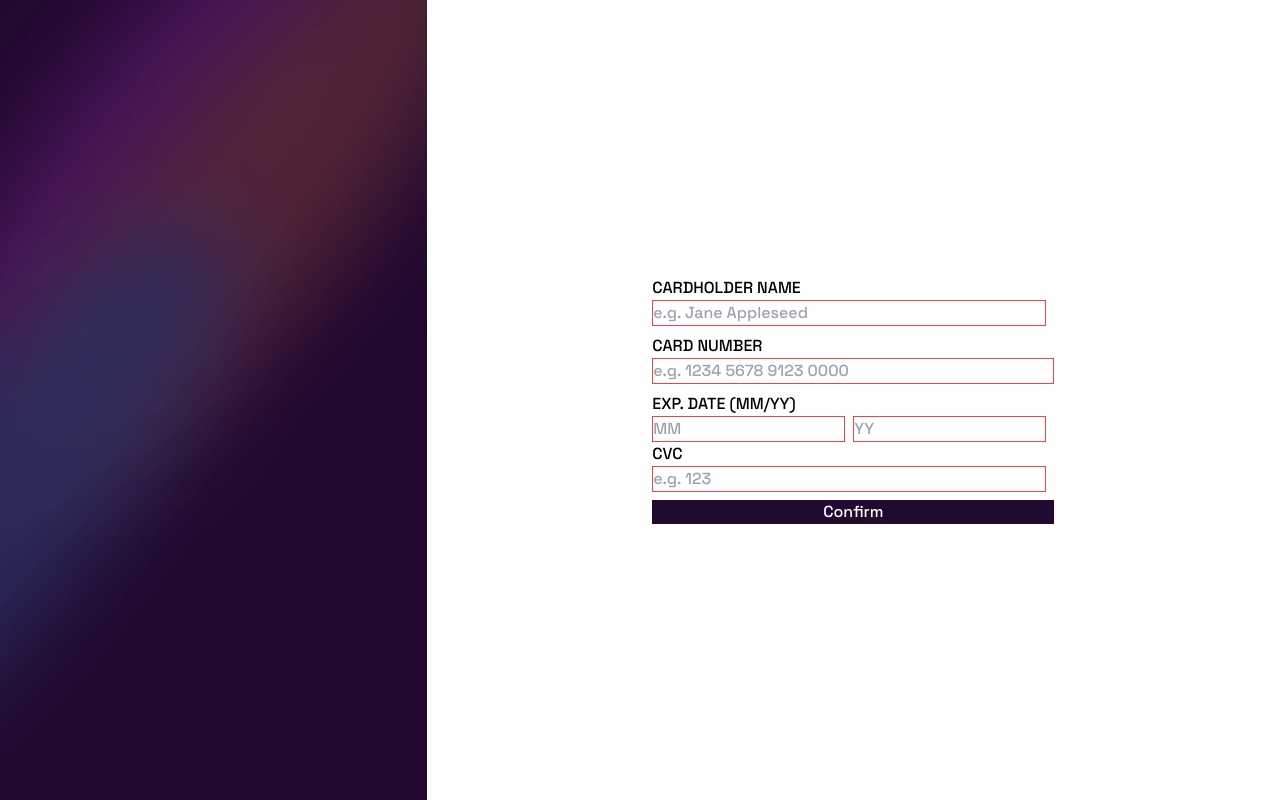
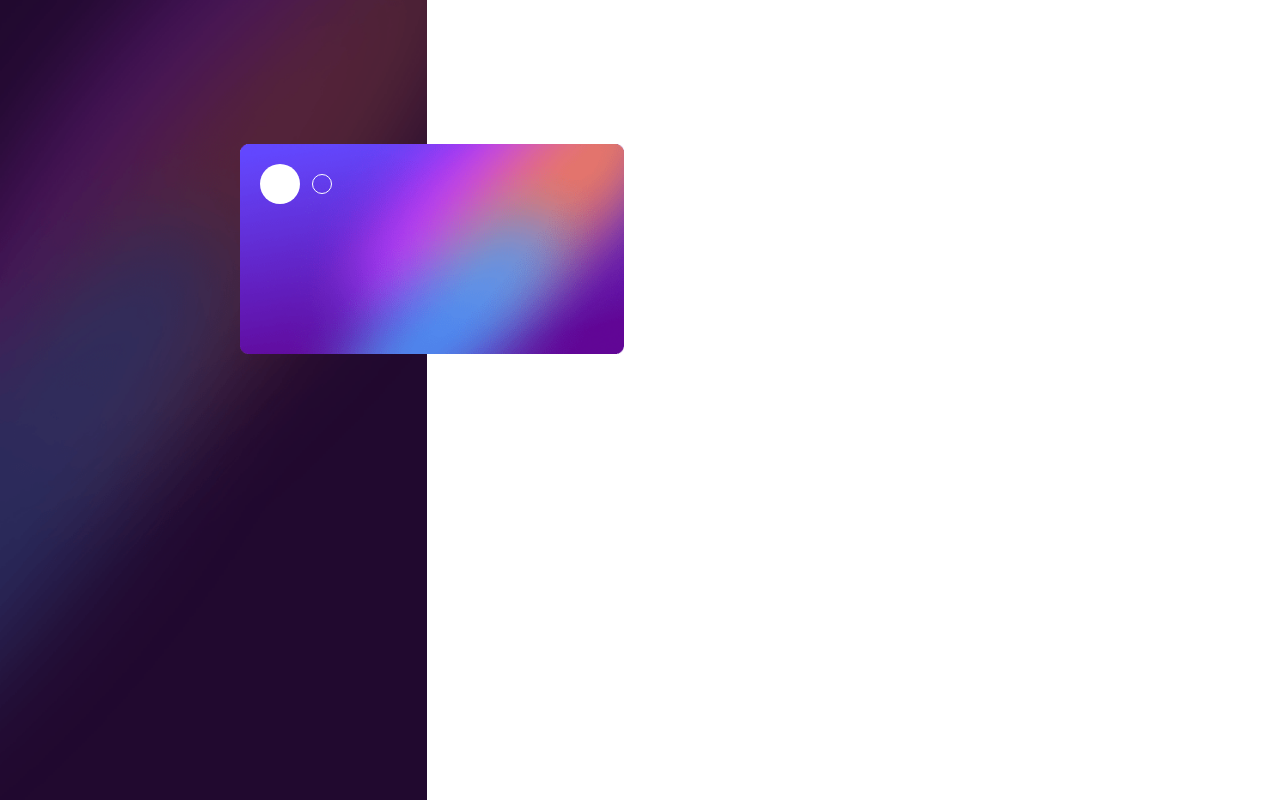
Before and after one commit to f1x3d49/frontendmentor-interactivecarddetailsform, a React (Create React App) app in the folder frontend/: page / in a window 1280 px wide. Built offline with nearby package versions, Linux system fonts and the light colour scheme.

Commit message:
started to do the cards

```diff
--- a/frontend/src/App.js
+++ b/frontend/src/App.js
@@ -1,12 +1,12 @@
-import FormComponent from "./components/FormComponent";
+import CardFront from "./components/CardFront";
 
 function App() {
   return (
     <div className="flex md:flex-row sm:flex-col w-screen h-screen font-main">
-      <div className="md:h-screen md:w-1/3 sm:h-1/3 sm:w-screen md:bg-desktop sm:bg-mobile bg-cover"></div>
-      <div className="md:h-screen md:w-2/3 sm:h-2/3 sm:w-screen bg-swhite">
-        <FormComponent />
+      <div className="md:h-screen md:w-1/3 sm:h-1/3 sm:w-screen md:bg-desktop sm:bg-mobile bg-cover">
+        <CardFront />
       </div>
+      <div className="md:h-screen md:w-2/3 sm:h-2/3 sm:w-screen bg-swhite"></div>
     </div>
   );
 }
--- /dev/null
+++ b/frontend/src/components/CardFront.js
@@ -0,0 +1,16 @@
+import React from "react";
+import cardfront from "../images/bg-card-front.png";
+
+const CardFront = () => {
+  return (
+    <article className="absolute w-96 h-48 inset-x-60 inset-y-36">
+      <img src={cardfront} alt="front-card" className="object-cover" />
+      <div className="flex gap-3 absolute top-5 left-5 items-center">
+        <div className="w-10 h-10 bg-swhite rounded-full"></div>
+        <div className="w-5 h-5 rounded-full border border-swhite"></div>
+      </div>
+    </article>
+  );
+};
+
+export default CardFront;
--- a/frontend/src/components/FormComponent.js
+++ b/frontend/src/components/FormComponent.js
@@ -3,31 +3,27 @@ import React from "react";
 const FormComponent = () => {
   return (
     <div className="flex w-full h-full items-center justify-center">
-      <form className="grid grid-cols-1 gap-2 max-w-lg">
+      <form className="flex flex-col gap-2 max-w-md">
         <div className="flex flex-col">
           <label>CARDHOLDER NAME</label>
           <input type="text" placeholder="e.g. Jane Appleseed" />
         </div>
-        <div className="flex flex-col col-span-2">
+        <div className="flex flex-col ">
           <label>CARD NUMBER</label>
           <input type="text" placeholder="e.g. 1234 5678 9123 0000" />
         </div>
-
-        <div className="flex flex-col w-auto col-span-1">
+        <div className="flex flex-col">
           <label>EXP. DATE (MM/YY)</label>
           <div className="flex gap-2">
             <input type="text" placeholder="MM" />
             <input type="text" placeholder="YY" />
           </div>
-          <div className="flex flex-col">
+          <div className="flex flex-col w-1/2 ">
             <label>CVC</label>
             <input type="text" placeholder="e.g. 123" />
           </div>
         </div>
-        <button
-          type="submit"
-          className="w-full bg-vdviolet text-white col-span-2"
-        >
+        <button type="submit" className="w-full bg-vdviolet text-white ">
           Confirm
         </button>
       </form>
```
